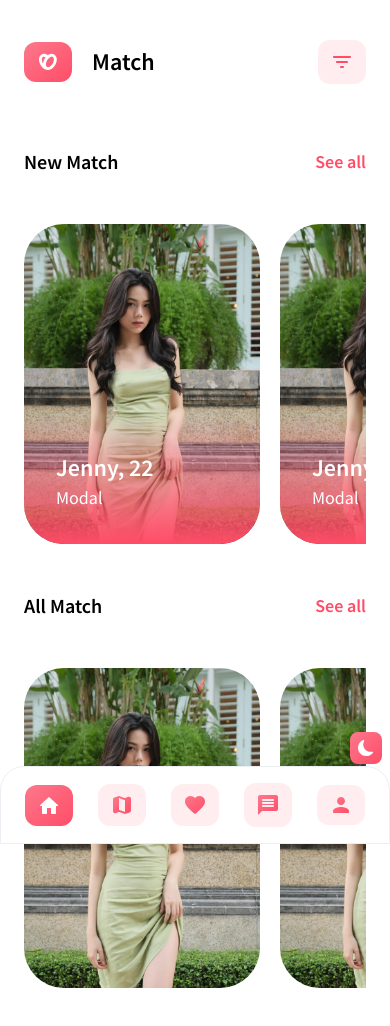
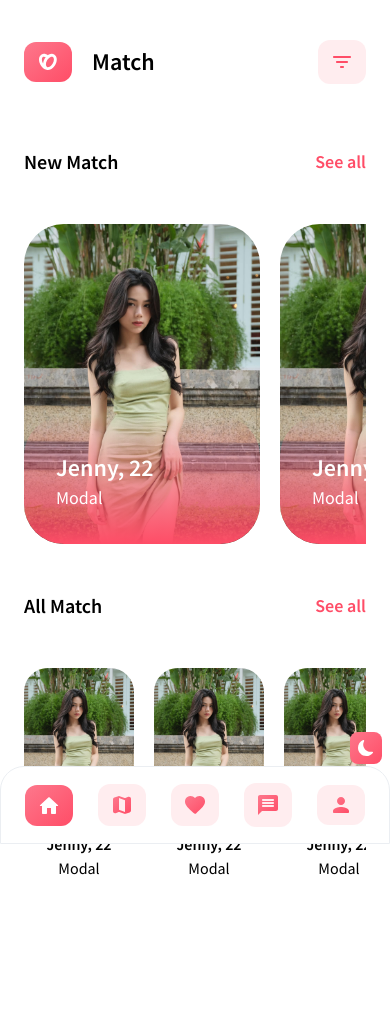
Before and after one commit to b1amage/further-web-front-end, a React (Create React App) app: page /match/1 in a window 390 px wide. Shown: the top 1026 px of the page. After the commit the page ends 972 px from the top, so only its background shows below. Built offline with nearby package versions, Linux system fonts and the light colour scheme.

Commit message:
match ui page mobile

```diff
--- a/src/components/match/MatchCard.js
+++ b/src/components/match/MatchCard.js
@@ -1,19 +1,15 @@
 import React from "react";
 import girl1 from "../../assets/img/girl1.jpeg";
 
-const MatchCard = ({
-	img,
-	name,
-	age,
-	job,
-	width,
-	height,
-	isShowGradient,
-	radius,
-}) => {
+const MatchCard = ({ primary, user }) => {
 	return (
+		<div className="relative overflow-hidden shrink-0 snap-center scroll-ctn">
 			<div
-			className={`overflow-hidden shrink-0 snap-center scroll-ctn rounded-[40px] w-[236px] h-[320px] relative`}
+				className={`${
+					primary
+						? "rounded-[40px] w-[236px] h-[320px]"
+						: "rounded-[24px] w-[110px] h-[160px]"
+				}  overflow-hidden`}
 			>
 				<div>
 					<img
@@ -22,16 +18,16 @@ const MatchCard = ({
 						className="object-cover w-full h-full"
 					/>
 				</div>
-
-			{isShowGradient ? (
-				<div className="absolute bottom-0 flex flex-col justify-end w-full p-8 text-white bg-gradient-to-t from-primary-100 to-transparent h-2/5">
+			</div>
+			{primary ? (
+				<div className="absolute rounded-[40px] bottom-0 flex flex-col justify-end w-full p-8 text-white bg-gradient-to-t from-primary-100 to-transparent h-2/5">
 					<h3 className="text-2xl font-semibold">Jenny, 22</h3>
 					<p className="text-lg">Modal</p>
 				</div>
 			) : (
-				<div className="flex flex-col items-center justify-center">
-					<h3 className="text-lg font-semibold">Jenny</h3>
-					<p className="text-base">22</p>
+				<div className="flex flex-col w-full p-1 text-center">
+					<h3 className="font-semibold">Jenny, 22</h3>
+					<p className="">Modal</p>
 				</div>
 			)}
 		</div>
--- a/src/views/MatchPage.js
+++ b/src/views/MatchPage.js
@@ -18,13 +18,7 @@ const MatchPage = () => {
 				{Array(3)
 					.fill()
 					.map((_, index) => (
-						<MatchCard
-							radius="40"
-							key={index}
-							width="236"
-							height="320"
-							isShowGradient={true}
-						/>
+						<MatchCard primary key={index} />
 					))}
 			</div>
 
@@ -34,16 +28,10 @@ const MatchPage = () => {
 			</div>
 
 			<div className="flex gap-5 mb-16 overflow-x-scroll scroll-ctn scroll-smooth snap-x">
-				{Array(3)
+				{Array(5)
 					.fill()
 					.map((_, index) => (
-						<MatchCard
-							key={index}
-							width="110"
-							height="160"
-							isShowGradient={false}
-							radius="10"
-						/>
+						<MatchCard key={index} />
 					))}
 			</div>
 		</div>
```
Lines whose indentation alone changed are shown as unchanged.
